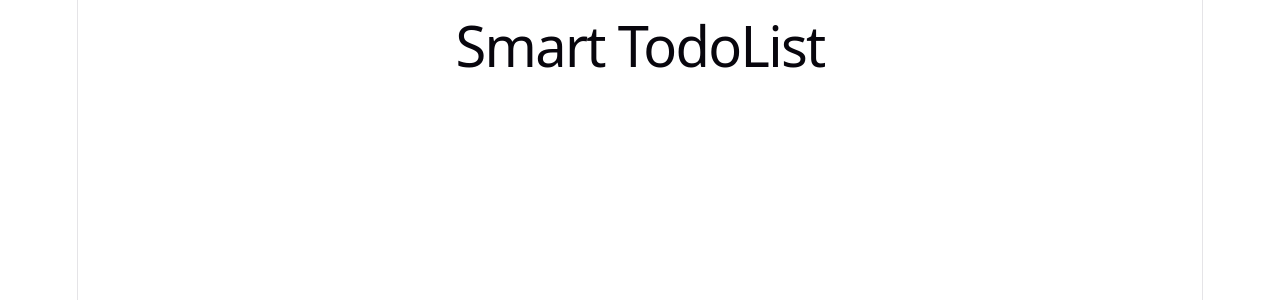
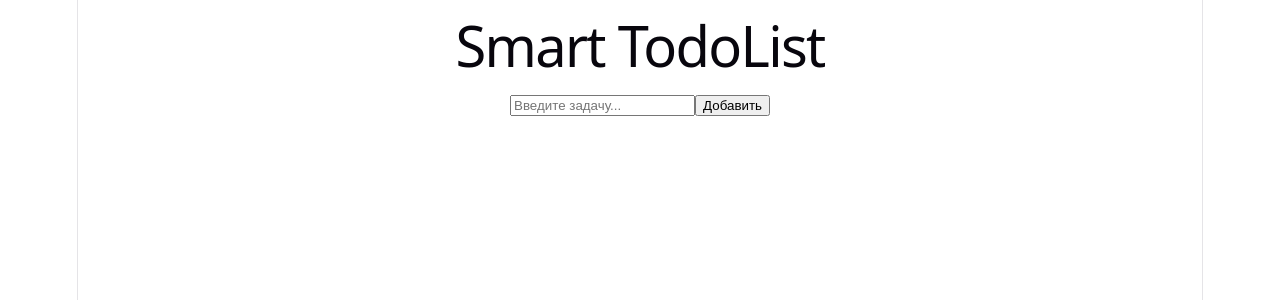
Before and after one commit to jgnom/smart-todolist, a React (Vite) app in the folder client/: page / in a window 1280 px wide. Shown: the top 300 px of the page. Built offline with nearby package versions, Linux system fonts and the light colour scheme.

Commit message:
feat(client): component TodoForm for adding tasks

```diff
--- a/client/src/App.jsx
+++ b/client/src/App.jsx
@@ -1,7 +1,17 @@
+import TodoForm from './components/TodoForm';
+import { useState } from 'react';
+
 export default function App() {
+  const [tasks, setTasks] = useState([]);
+
+  const handleAdd = (text) => {
+    setTasks([...tasks, { id: Date.now(), text, completed: false }]);
+  };
+
   return (
     <div className="app">
       <h1>Smart TodoList</h1>
+      <TodoForm onAdd={handleAdd} />
     </div>
   );
 }
--- /dev/null
+++ b/client/src/components/TodoForm.jsx
@@ -0,0 +1,24 @@
+import { useState } from 'react';
+
+export default function TodoForm({ onAdd }) {
+  const [text, setText] = useState('');
+
+  const handleSubmit = (e) => {
+    e.preventDefault();
+    if (!text.trim()) return;
+    onAdd(text.trim());
+    setText('');
+  };
+
+  return (
+    <form className="todo-form" onSubmit={handleSubmit}>
+      <input
+        type="text"
+        value={text}
+        onChange={(e) => setText(e.target.value)}
+        placeholder="Введите задачу..."
+      />
+      <button type="submit">Добавить</button>
+    </form>
+  );
+}
```
